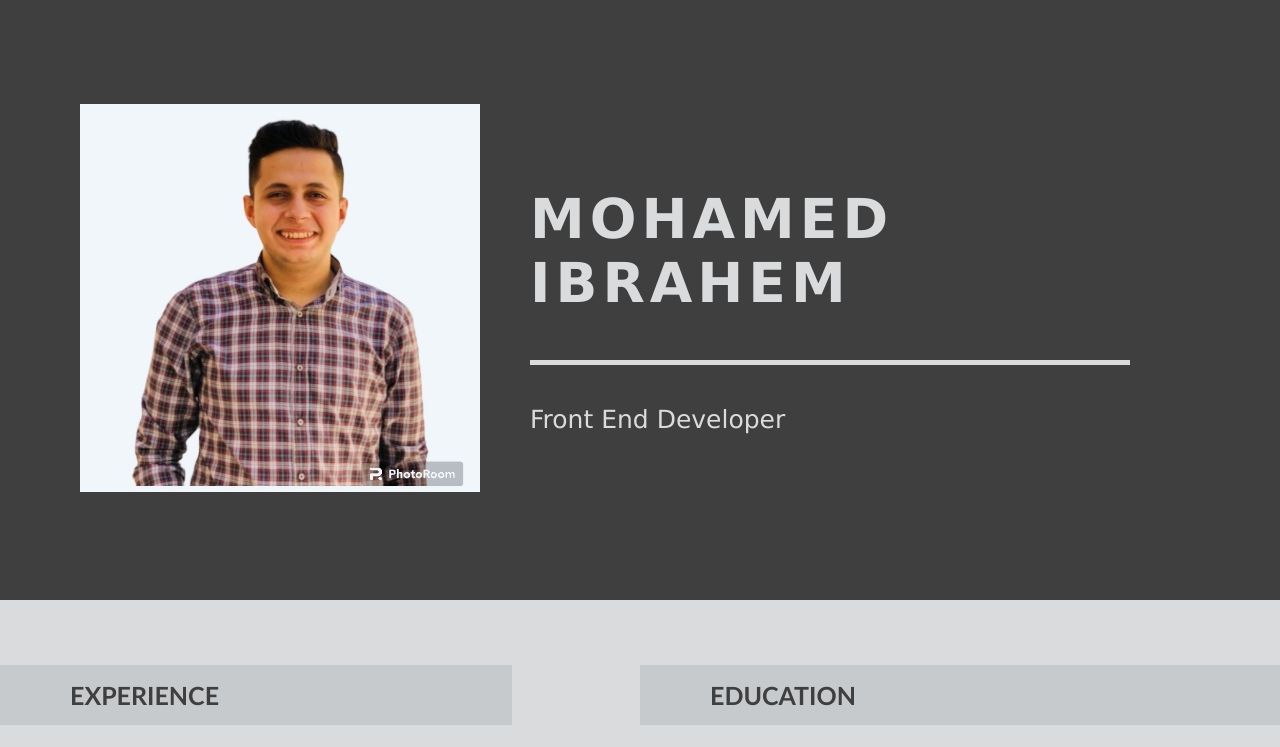
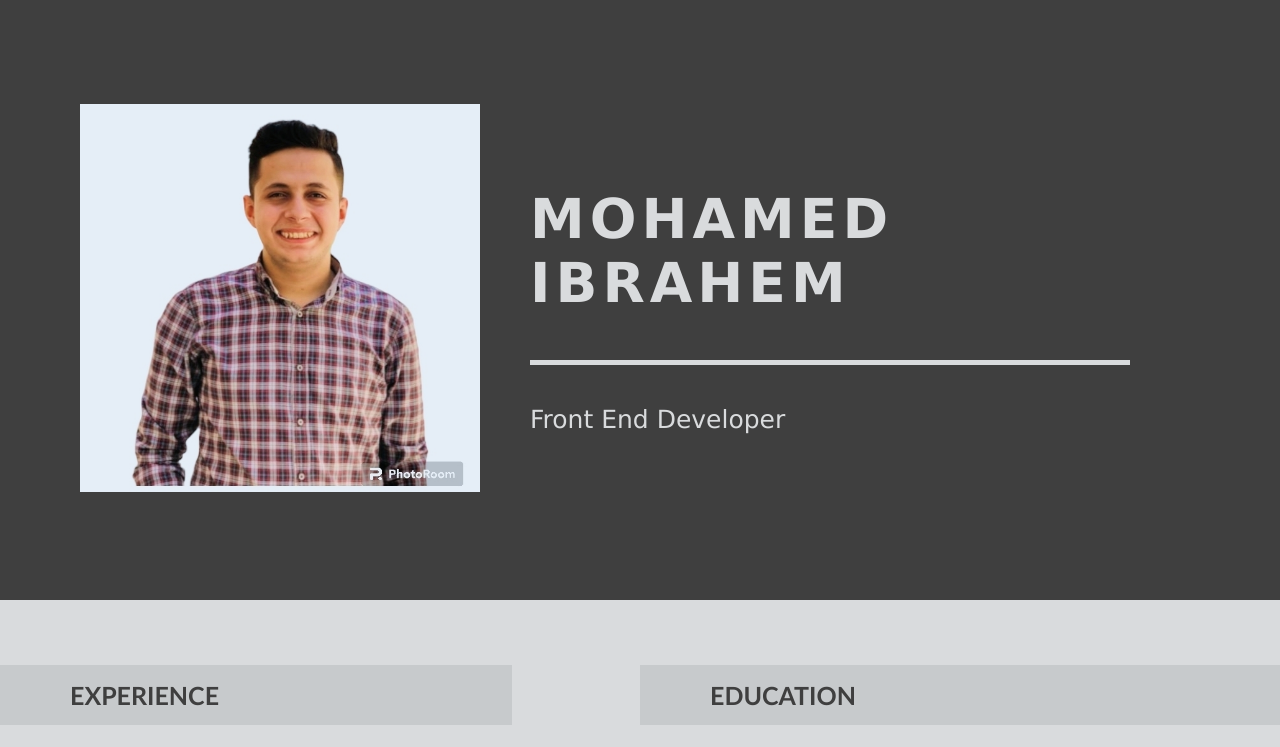
Before and after one commit to MohamedIbrahem522/My-CV, a plain HTML site: page index.html in a window 1280 px wide. Shown: the top 747 px of the page. Drawn offline with Linux system fonts and the light colour scheme.

Commit message:
Update index.html

```diff
--- a/index.html
+++ b/index.html
@@ -13,7 +13,7 @@
         <section class="section1">
             <div class="sec1">
                 <div class="sec1div1">
-                    <img src="./WhatsApp Image 2023-08-18 at 02.38.14.jpg" alt />
+                    <img src="./WhatsApp Image 2023-08-18 at 17.10.21.jpg" alt />
                 </div>
                 <div class="sec1div2">
                     <h1>MOHAMED IBRAHEM</h1>
```
